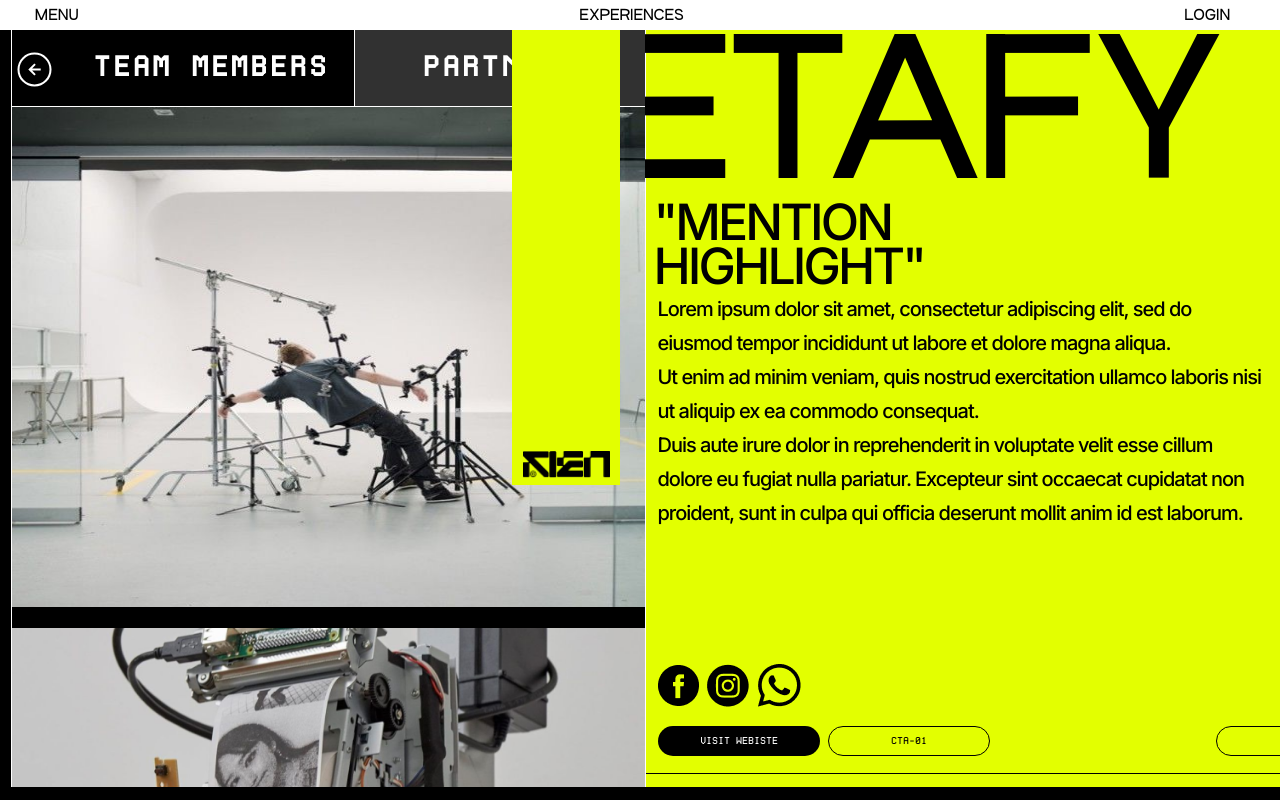
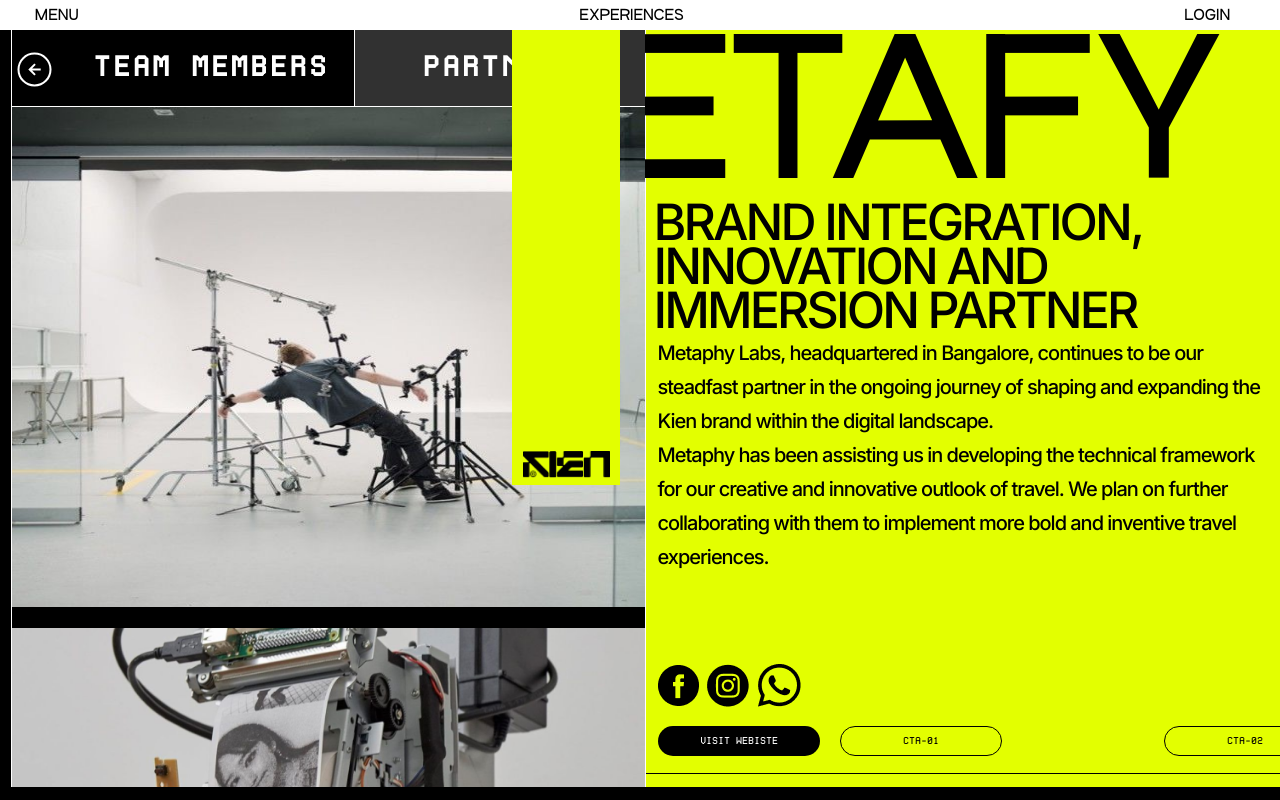
Before and after one commit to asadtoqeer777/Kien, a Next.js app: page /teamMembers in a window 1280 px wide. Both pictures are taken after a click on the element "PARTNERS". Built offline with nearby package versions, Linux system fonts and the light colour scheme.

Commit message:
Small fix

```diff
--- a/src/app/__components/members/Members.tsx
+++ b/src/app/__components/members/Members.tsx
@@ -99,7 +99,7 @@
                       (02)
                     </div>
                     <div>
-                      SIVA CHUKERWARTHY
+                      NITHIS MATHUR A.K.A NICK
                     </div>
                   </div>
                   <div className="  flex justify-between">
@@ -107,7 +107,7 @@
                       (03)
                     </div>
                     <div>
-                      SIVA CHUKERWARTHY
+                      PRETUM MANUS
                     </div>
                   </div>
                   <div className="  flex justify-between">
@@ -115,7 +115,7 @@
                       (04)
                     </div>
                     <div>
-                      SIVA CHUKERWARTHY
+                      PARTNERS
                     </div>
                   </div>
                 </div>
--- a/src/app/philosophy/page.tsx
+++ b/src/app/philosophy/page.tsx
@@ -198,7 +198,7 @@
                 >
                   <div className="2xl:text-[255px] xl:text-[200px] sm:text-[140px] text-[110px]  2xl:leading-[13rem] xl:leading-[12rem] leading-[10rem] 2xl:max-w-[630px] font-bold">
                     {data.count < 10 ? "00" : data.count < 100 && 0}
-                    <CountUp end={data.count} />
+                    <CountUp end={data.count}/>
                     <span>{data.moreThanCount && "+"}</span>
                   </div>
                   <p className="mt-4 lg:text-[15px] sm:text-sm text-[10px]">
@@ -257,7 +257,7 @@
                   </div>
                   <Button
                     btntext="VIEW CURATORS"
-                    btnClasses="bg-secondary text-black  w-[162px] h-[26px]"
+                    btnClasses="bg-secondary w-[181px] text-black h-[26px]"
                   />
                 </div>
               </div>
--- a/src/app/teamMembers/page.tsx
+++ b/src/app/teamMembers/page.tsx
@@ -172,15 +172,15 @@
         <div className="col-span-6">
           <div className="2xl:text-[208px] xl:text-[180px] lg:text-[160px] md:text-[150px] sm:text-[140px] text-[120px] uppercase font-bold leading-[172px] tracking-[-12.48px] -translate-x-14 CraftworkGrotesk">
             <Marquee className="overflow-hidden">
-           <div className="mr-[80px]"> PLayer</div>
-           <div className="mr-[80px]"> PLayer</div>
-           <div className="mr-[80px]"> PLayer</div>
-           <div className="mr-[80px]"> PLayer</div>
-           <div className="mr-[80px]"> PLayer</div>
-           <div className="mr-[80px]"> PLayer</div>
+           <div className="mr-[80px]"> PLayers</div>
+           <div className="mr-[80px]"> PLayers</div>
+           <div className="mr-[80px]"> PLayers</div>
+           <div className="mr-[80px]"> PLayers</div>
+           <div className="mr-[80px]"> PLayers</div>
+           <div className="mr-[80px]"> PLayers</div>
             </Marquee>
           </div>
-          <div className="mt-[-20px] relative z-10 h-[calc(100vh-182px)] overflow-y-auto pb-10">
+          <div className="mt-[-20px] relative z-10 h-[calc(100vh-182px)] overflow-y-auto pb-10 bg-black">
 
             {VerticalTabs.map((items, index) => {
               return <div
@@ -220,22 +220,14 @@
             </div>
           </div>
           <div className="pt-2 pl-2 text-[50px] uppercase font-medium w-[80%] leading-[44px] tracking-[-2.88px] truncate-[2]">
-            "Mention Highlight"
+          Brand Integration, Innovation and Immersion Partner
           </div>
           <div className=" pl-3 pr-3 items-center 2xl:leading-[44px] leading-[34px] text-[20px] font-medium tracking-[-1.02px]  mt-1 ">
             <div>
-              Lorem ipsum dolor sit amet, consectetur adipiscing elit, sed do
-              eiusmod tempor incididunt ut labore et dolore magna aliqua.
+            Metaphy Labs, headquartered in Bangalore, continues to be our steadfast partner in the ongoing journey of shaping and expanding the Kien brand within the digital landscape.
             </div>
             <div>
-              Ut enim ad minim veniam, quis nostrud exercitation ullamco laboris
-              nisi ut aliquip ex ea commodo consequat.
-            </div>
-            <div>
-              Duis aute irure dolor in reprehenderit in voluptate velit esse
-              cillum dolore eu fugiat nulla pariatur. Excepteur sint occaecat
-              cupidatat non proident, sunt in culpa qui officia deserunt mollit
-              anim id est laborum.
+            Metaphy has been assisting us in developing the technical framework for our creative and innovative outlook of travel. We plan on further collaborating with them to implement more bold and inventive travel experiences.
             </div>
           </div>
           <div className="absolute w-full bottom-[26px] pb-[14px] border-b-[1.5px] border-black">
@@ -263,7 +255,7 @@
                 btntext={"Visit Webiste"}
               />
             </div>
-            <div className="flex justify-between items-center ml-2">
+            <div className="flex justify-between items-center ml-5">
               <div className="mt-2 2xl:mt-0">
                 <Button
                   btnClasses={
@@ -272,7 +264,7 @@
                   btntext={"CTA-01"}
                 />
               </div>
-              <div className="mt-2 2xl:mt-0 ml-[70%]">
+              <div className="mt-2 2xl:mt-0 ml-[50%]">
                 <Button
                   btnClasses={
                     "bg-transparent text-black border-[1px] border-black  w-[122px] h-[30px] rounded-[19.5px] text-[10px] 2xl:text-[12px]"
```
